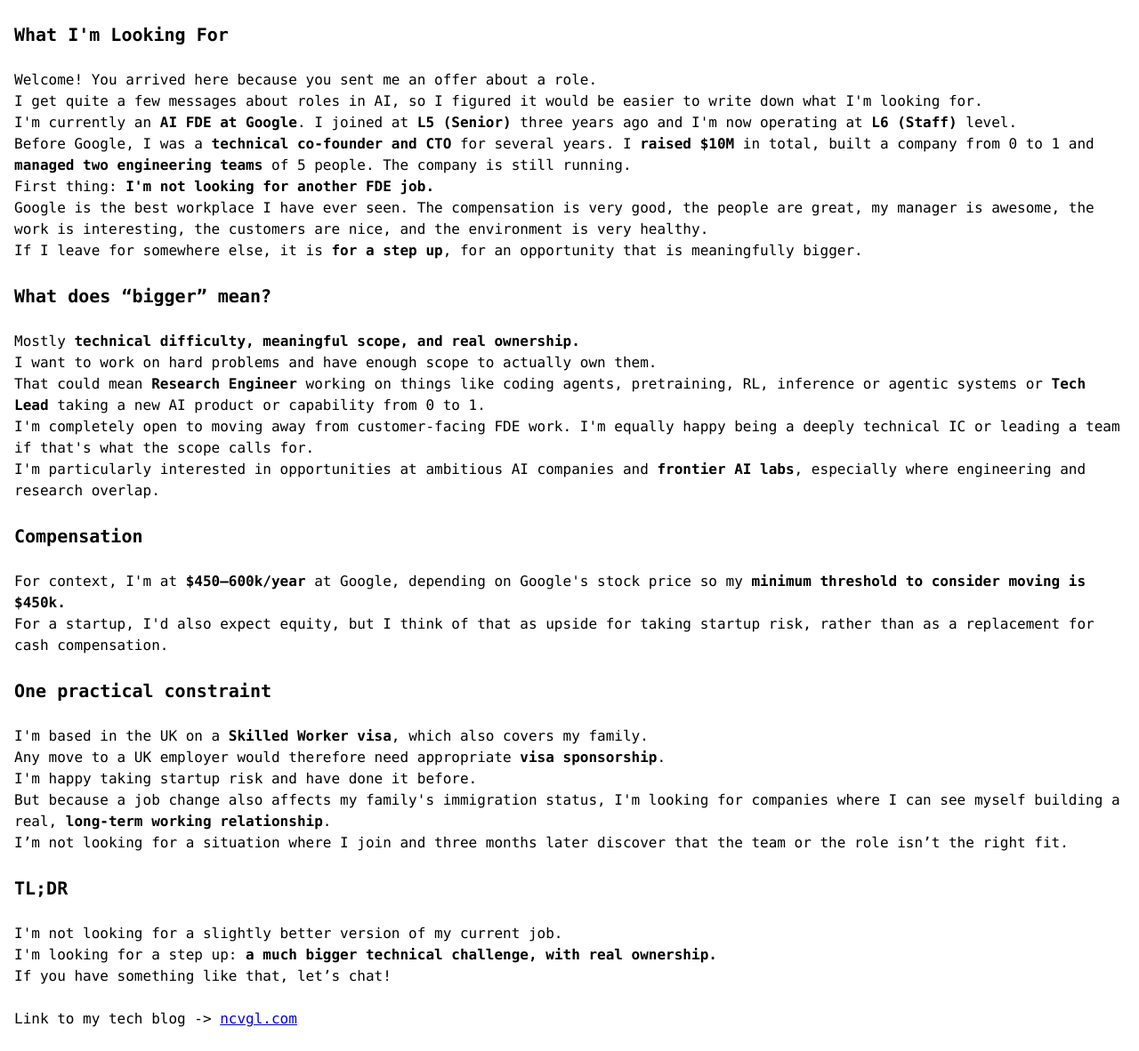
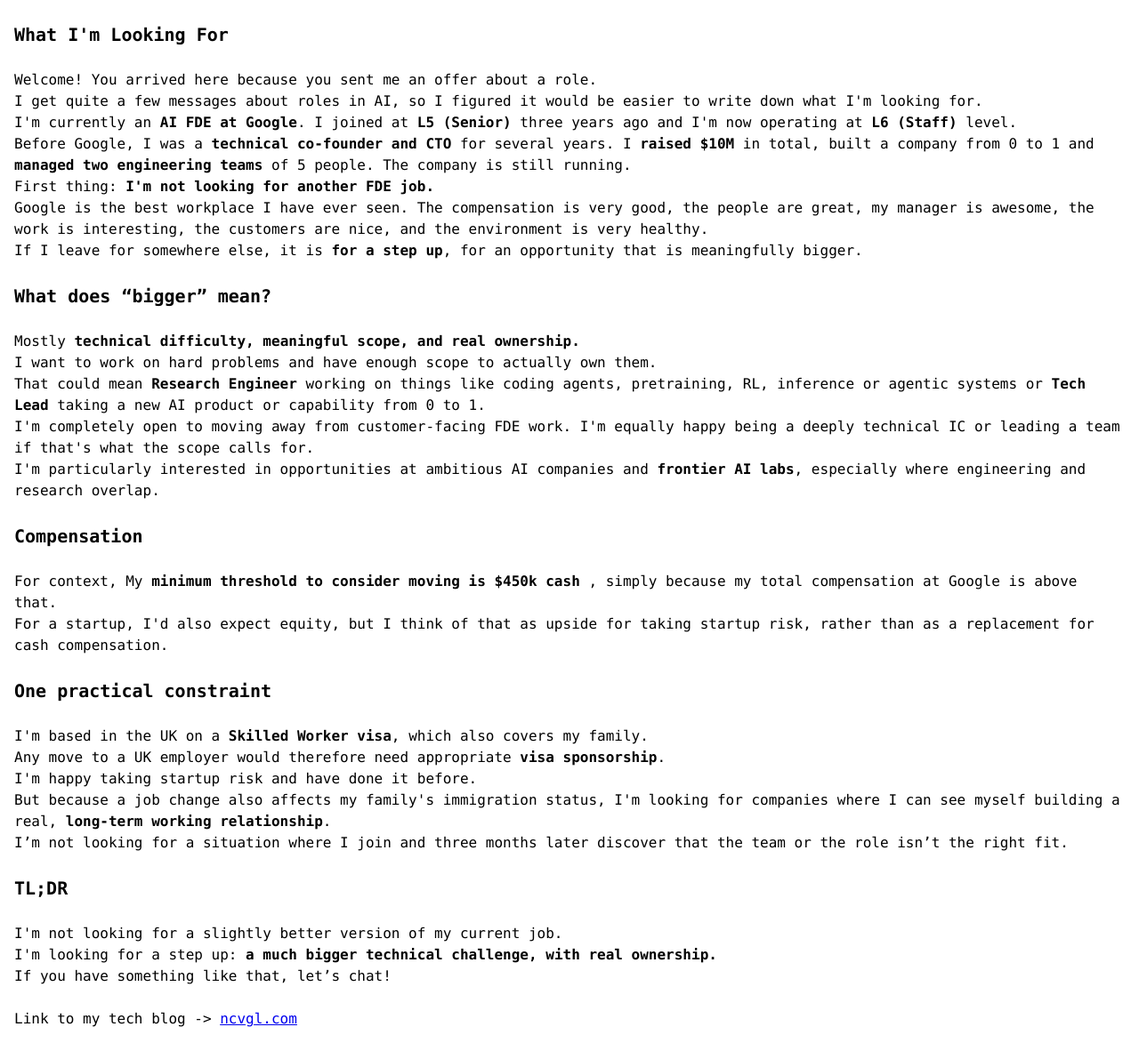
Before and after one commit to ncvgl/ncvgl.github.io, a Jekyll site: the page built from what-i-am-looking-for.html, in a window 1280 px wide. Shown: the whole page at 89% size. Built offline with Jekyll 4.4.1, drawn with Linux system fonts in a browser that asks for light colours.

Commit message:
Update compensation section on 'What I'm Looking For' page
Co-Authored-By: Claude Opus 5 <noreply@anthropic.com>
Claude-Session: https://claude.ai/code/session_019WbGyqD6UCEctDnu9mJCza

```diff
--- a/what-i-am-looking-for.html
+++ b/what-i-am-looking-for.html
@@ -39,7 +39,7 @@ I'm particularly interested in opportunities at ambitious AI companies and <b>fr
 
 <b class="t">Compensation</b>
 
-For context, I'm at <b>$450–600k/year</b> at Google, depending on Google's stock price so my <b>minimum threshold to consider moving is $450k.</b>
+For context, My <b>minimum threshold to consider moving is $450k cash </b>, simply because my total compensation at Google is above that.
 For a startup, I'd also expect equity, but I think of that as upside for taking startup risk, rather than as a replacement for cash compensation.
 
 <b class="t">One practical constraint</b>
```
